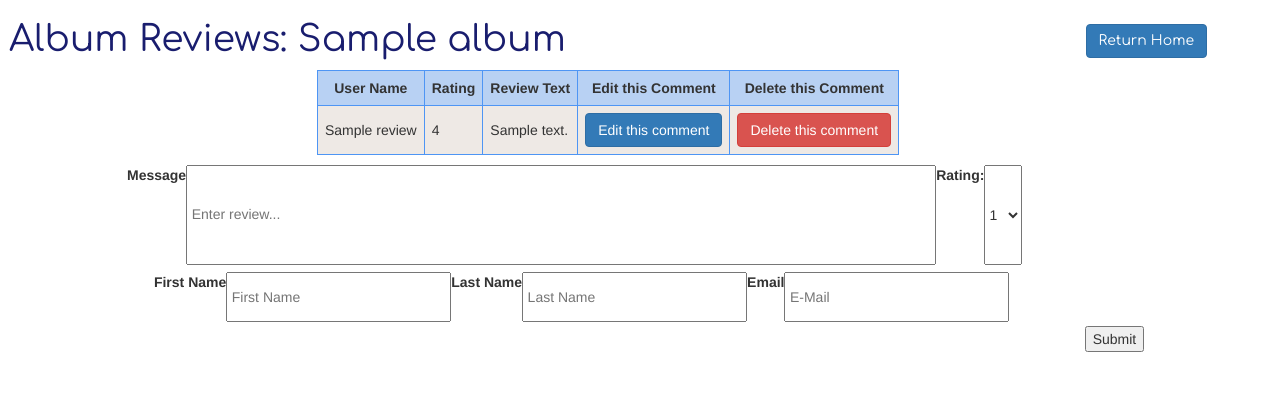
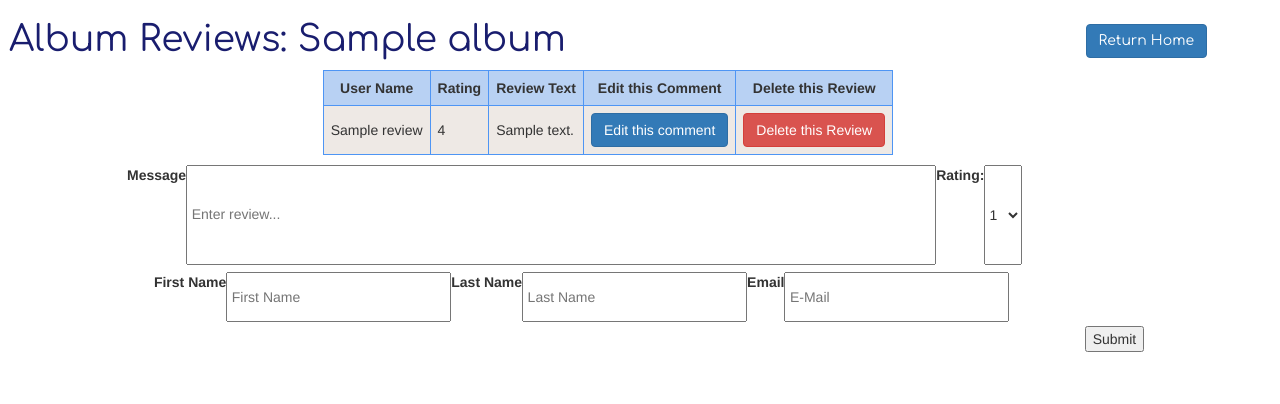
Before and after one commit to ecedmondson/pitchfork_copycat, a Flask app: template templates/review_page.html in a window 1280 px wide. Shown: the top 404 px of the page. Run offline with Flask 2, Linux system fonts and the light colour scheme; tables that the repository leaves empty hold one stand-in row (values such as "Sample post"); the template is opened without the code that fills it: values that come from a table or form of the project are taken from there, most other values are stand-ins (such as "Sample title", 1, 10 or a date in 2020); parts of the project's set-up code (start-up, migrations or seed data) failed here and were passed over; some libraries are stand-ins or nearby versions.

Commit message:
Changed 'comment' to 'review' in table header

```diff
--- a/templates/review_page.html
+++ b/templates/review_page.html
@@ -30,7 +30,7 @@
                     <th class="rating header">Rating</th>
                     <th class="review-text header">Review Text</th>
                     <th class="edit header">Edit this Comment</th>
-                    <th class="delete header">Delete this Comment</th>
+                    <th class="delete header">Delete this Review</th>
                 </tr>
                 <tr class="review-row">
                     <td class="user row">{{ review.name }}</td>
@@ -43,7 +43,7 @@
                     </td>
                     <td class="delete row">
                         <a href="/route_to_delete/review/{{ review.user_id }}/{{ album }}-{{ artist }}-{{ review.review_id }}" role="button" class="btn btn-danger" data-action="{{ review.user_id }}">
-                            Delete this comment
+                            Delete this Review
                         </a>
                     </td>
                 </tr>
```
